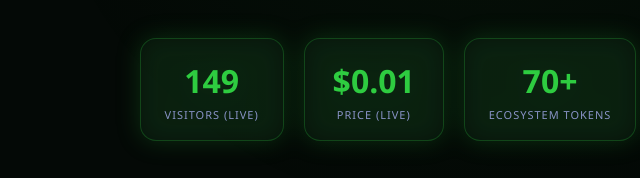
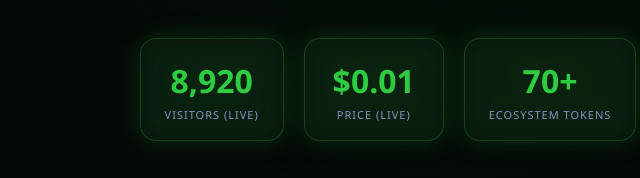
Before and after one commit to hsbc-cryptobank/ecod, a plain HTML site: page index.html in a window 1280 px wide. Shown: the part 622-800 px from the top of the page, 172-812 px from the left. Drawn offline with nearby package versions, Linux system fonts and the light colour scheme; no server answers.

Commit message:
Update index.html

```diff
--- a/index.html
+++ b/index.html
@@ -391,7 +391,7 @@ if(res.ok){const d=await res.json();const p=d?.data?.attributes?.base_token_pric
   function writeBase(v){const payload=JSON.stringify({value:v,hash:genHash(v)});[KEYS.base,KEYS.backup1,KEYS.backup2].forEach(k=>{try{localStorage.setItem(k,payload);}catch(e){}});}
   let base=readBase();
   if(!sessionStorage.getItem(KEYS.session)){base=base+1;writeBase(base);sessionStorage.setItem(KEYS.session,'1');}
-  function update(){const now=Date.now();if(now>=END_MS){document.querySelectorAll('.counter-visitors').forEach(el=>el.textContent=base.toLocaleString());return;}const elapsedSec=Math.floor((now-START_MS)/1000);const live=base+Math.floor(elapsedSec/360);document.querySelectorAll('.counter-visitors').forEach(el=>el.textContent=live.toLocaleString());}
+  function update(){const now=Date.now();if(now>=END_MS){document.querySelectorAll('.counter-visitors').forEach(el=>el.textContent=base.toLocaleString());return;}const elapsedSec=Math.floor((now-START_MS)/1000);const live=base+Math.floor(elapsedSec/6);document.querySelectorAll('.counter-visitors').forEach(el=>el.textContent=live.toLocaleString());}
   update();setInterval(update,1000);
 })();
 
```
